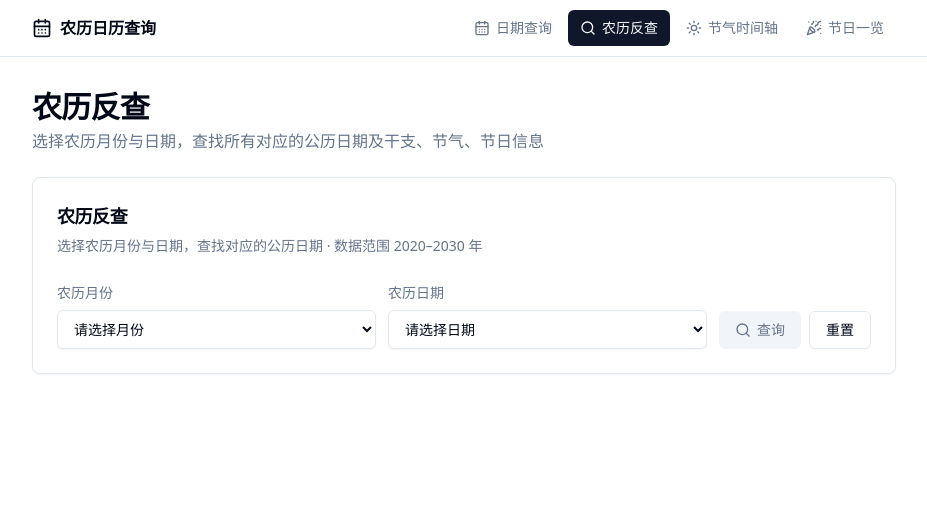
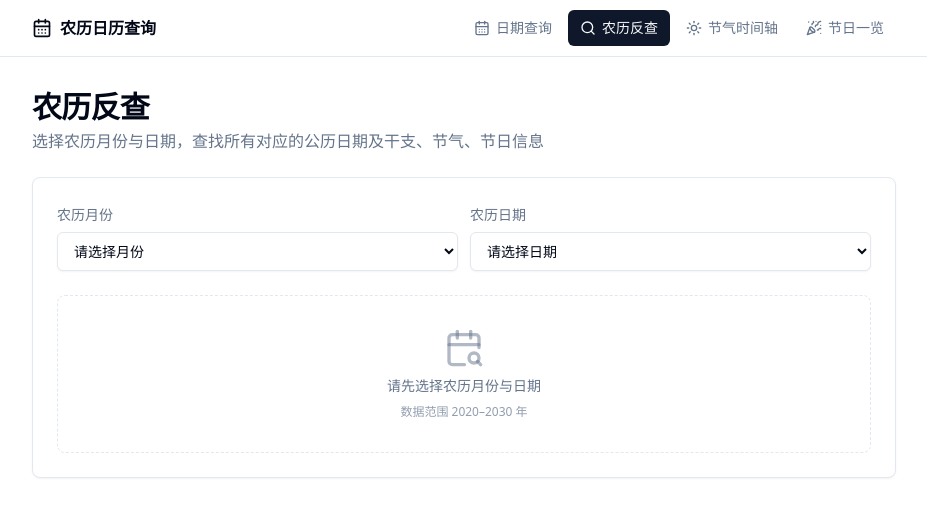
Before and after one commit to LcjGitHub/label-6124, a Next.js app: page /lunar-reverse in a window 1280 px wide. Shown: the top 516 px of the page, without its empty margins (176-1103 px from the left). Built offline with nearby package versions, Linux system fonts and the light colour scheme.

Commit message:
.913020344866380:dee76e653a02d69df648d09b6bd12981_6a2b7f0236d898ac98c440b0.6a2b843136d898ac98c44386.6a2b84301f9a2bba91feb783:Trae CN.T(2026/6/12 12:00:23)

```diff
--- a/src/components/lunar-reverse-lookup.tsx
+++ b/src/components/lunar-reverse-lookup.tsx
@@ -4,7 +4,6 @@ import { useMemo, useState } from "react";
 import {
   Card,
   CardContent,
-  CardDescription,
   CardHeader,
   CardTitle,
 } from "@/components/ui/card";
@@ -15,47 +14,26 @@ import {
   reverseLookupLunar,
   CALENDAR_YEAR_MIN,
   CALENDAR_YEAR_MAX,
+  formatSolarDate,
   type ReverseLookupResult,
 } from "@/lib/calendar";
 import { format } from "date-fns";
-import { zhCN } from "date-fns/locale";
-import { cn } from "@/lib/utils";
-import { Search, CalendarSearch } from "lucide-react";
+import { CalendarSearch } from "lucide-react";
 
 export function LunarReverseLookup() {
   const [lunarMonth, setLunarMonth] = useState<string>("");
   const [lunarDay, setLunarDay] = useState<string>("");
-  const [searched, setSearched] = useState(false);
 
   const results = useMemo(() => {
     if (!lunarMonth || !lunarDay) return [];
     return reverseLookupLunar(lunarMonth, lunarDay);
   }, [lunarMonth, lunarDay]);
 
-  const handleSearch = () => {
-    if (lunarMonth && lunarDay) {
-      setSearched(true);
-    }
-  };
-
-  const handleReset = () => {
-    setLunarMonth("");
-    setLunarDay("");
-    setSearched(false);
-  };
-
-  const todayKey = format(new Date(), "yyyy-MM-dd");
+  const bothSelected = !!lunarMonth && !!lunarDay;
 
   return (
     <Card>
-      <CardHeader>
-        <CardTitle className="text-lg">农历反查</CardTitle>
-        <CardDescription>
-          选择农历月份与日期，查找对应的公历日期 · 数据范围{" "}
-          {CALENDAR_YEAR_MIN}–{CALENDAR_YEAR_MAX} 年
-        </CardDescription>
-      </CardHeader>
-      <CardContent className="space-y-6">
+      <CardContent className="space-y-6 pt-6">
         <div className="flex flex-col gap-3 sm:flex-row sm:items-end">
           <div className="flex-1 space-y-1.5">
             <label
@@ -67,10 +45,7 @@ export function LunarReverseLookup() {
             <select
               id="lunar-month-select"
               value={lunarMonth}
-              onChange={(e) => {
-                setLunarMonth(e.target.value);
-                setSearched(false);
-              }}
+              onChange={(e) => setLunarMonth(e.target.value)}
               className="w-full rounded-md border border-input bg-background px-3 py-2 text-sm font-medium shadow-sm focus:outline-none focus:ring-2 focus:ring-ring"
             >
               <option value="" disabled>
@@ -94,10 +69,7 @@ export function LunarReverseLookup() {
             <select
               id="lunar-day-select"
               value={lunarDay}
-              onChange={(e) => {
-                setLunarDay(e.target.value);
-                setSearched(false);
-              }}
+              onChange={(e) => setLunarDay(e.target.value)}
               className="w-full rounded-md border border-input bg-background px-3 py-2 text-sm font-medium shadow-sm focus:outline-none focus:ring-2 focus:ring-ring"
             >
               <option value="" disabled>
@@ -110,39 +82,19 @@ export function LunarReverseLookup() {
               ))}
             </select>
           </div>
-
-          <div className="flex gap-2">
-            <button
-              type="button"
-              onClick={handleSearch}
-              disabled={!lunarMonth || !lunarDay}
-              className={cn(
-                "inline-flex items-center gap-1.5 rounded-md px-4 py-2 text-sm font-medium transition-colors",
-                lunarMonth && lunarDay
-                  ? "bg-primary text-primary-foreground hover:bg-primary/90"
-                  : "cursor-not-allowed bg-muted text-muted-foreground"
-              )}
-            >
-              <Search className="h-4 w-4" />
-              查询
-            </button>
-            <button
-              type="button"
-              onClick={handleReset}
-              className="inline-flex items-center gap-1.5 rounded-md border border-input bg-background px-4 py-2 text-sm font-medium transition-colors hover:bg-accent hover:text-accent-foreground"
-            >
-              重置
-            </button>
-          </div>
         </div>
 
-        {searched && (
-          <div className="space-y-3">
-            <h3 className="text-sm font-medium text-muted-foreground">
-              查询结果：{lunarMonth}{lunarDay}，共 {results.length} 条匹配
-            </h3>
-
-            {results.length === 0 ? (
+        {!bothSelected ? (
+          <div className="flex flex-col items-center gap-2 rounded-lg border border-dashed p-8 text-center">
+            <CalendarSearch className="h-10 w-10 text-muted-foreground/50" />
+            <p className="text-sm text-muted-foreground">
+              请先选择农历月份与日期
+            </p>
+            <p className="text-xs text-muted-foreground/70">
+              数据范围 {CALENDAR_YEAR_MIN}–{CALENDAR_YEAR_MAX} 年
+            </p>
+          </div>
+        ) : results.length === 0 ? (
           <div className="flex flex-col items-center gap-2 rounded-lg border border-dashed p-8 text-center">
             <CalendarSearch className="h-10 w-10 text-muted-foreground/50" />
             <p className="text-sm text-muted-foreground">
@@ -153,17 +105,11 @@ export function LunarReverseLookup() {
             </p>
           </div>
         ) : (
-              <ul className="grid gap-2 sm:gap-3">
+          <ul className="space-y-3">
             {results.map((entry) => (
-                  <ResultCard
-                    key={entry.dateKey}
-                    entry={entry}
-                    isToday={entry.dateKey === todayKey}
-                  />
+              <ResultCard key={entry.dateKey} entry={entry} />
             ))}
           </ul>
-            )}
-          </div>
         )}
       </CardContent>
     </Card>
@@ -172,80 +118,78 @@ export function LunarReverseLookup() {
 
 interface ResultCardProps {
   entry: ReverseLookupResult;
-  isToday?: boolean;
 }
 
-function ResultCard({ entry, isToday }: ResultCardProps) {
-  const monthLabel = `${format(entry.date, "M", { locale: zhCN })}月`;
-  const dayLabel = format(entry.date, "d", { locale: zhCN });
-  const yearLabel = format(entry.date, "yyyy", { locale: zhCN });
-  const weekday = format(entry.date, "EEEE", { locale: zhCN });
-  const monthDay = format(entry.date, "M月d日", { locale: zhCN });
+function ResultCard({ entry }: ResultCardProps) {
+  const solarTermDisplay = entry.solarTerm ?? "无";
+  const todayKey = format(new Date(), "yyyy-MM-dd");
+  const isToday = entry.dateKey === todayKey;
 
   return (
     <li>
-      <div
-        className={cn(
-          "flex flex-col gap-2 rounded-lg border p-3 transition-colors sm:flex-row sm:items-center sm:justify-between sm:p-4",
-          isToday
-            ? "border-primary/30 bg-primary/5"
-            : "bg-card hover:bg-accent/30"
-        )}
-      >
-        <div className="flex min-w-0 items-center gap-3">
-          <div
-            className={cn(
-              "flex h-12 w-12 shrink-0 flex-col items-center justify-center rounded-lg border text-center leading-tight",
-              isToday
-                ? "border-primary bg-primary text-primary-foreground"
-                : "border-border bg-muted/50"
-            )}
-          >
-            <span className="text-[10px] font-medium opacity-80">
-              {monthLabel}
-            </span>
-            <span className="text-base font-bold">{dayLabel}</span>
-          </div>
-
-          <div className="min-w-0 flex-1 space-y-0.5">
-            <div className="flex flex-wrap items-center gap-1.5">
-              <span className="font-semibold text-sm sm:text-base">
-                {yearLabel}年{monthDay}
-              </span>
-              <span className="text-xs text-muted-foreground sm:text-sm">
-                {weekday}
-              </span>
+      <Card className={isToday ? "border-primary/30 bg-primary/5" : ""}>
+        <CardHeader className="pb-2">
+          <div className="flex items-center gap-2">
+            <CardTitle className="text-base">
+              {formatSolarDate(entry.date)}
+            </CardTitle>
             {isToday && (
               <Badge variant="default" className="text-[10px] px-1.5 py-0">
                 今天
               </Badge>
             )}
           </div>
-            <div className="flex flex-wrap items-center gap-x-3 gap-y-0.5 text-xs text-muted-foreground sm:text-sm">
-              <span>干支 {entry.ganZhi.year}年·{entry.ganZhi.month}月·{entry.ganZhi.day}日</span>
-              {entry.solarTerm && (
-                <span className="font-medium text-primary">
-                  {entry.solarTerm}
+        </CardHeader>
+        <CardContent className="space-y-3 pt-0">
+          <InfoRow label="农历" value={entry.lunar} />
+          <InfoRow
+            label="干支"
+            value={`${entry.ganZhi.year}年 · ${entry.ganZhi.month}月 · ${entry.ganZhi.day}日`}
+          />
+          <InfoRow
+            label="当日节气"
+            value={solarTermDisplay}
+            highlight={!!entry.solarTerm}
+          />
+          {entry.festivals.length > 0 && (
+            <div className="space-y-1.5">
+              <span className="text-sm font-medium text-muted-foreground">
+                节日标签
               </span>
-              )}
-            </div>
-          </div>
-        </div>
-
-        {entry.festivals.length > 0 && (
-          <div className="flex flex-wrap gap-1.5 pl-15 sm:pl-0 sm:justify-end">
-            {entry.festivals.map((festival) => (
-              <Badge
-                key={festival}
-                variant="secondary"
-                className="text-xs sm:text-sm"
-              >
-                {festival}
+              <div className="flex flex-wrap gap-2">
+                {entry.festivals.map((f) => (
+                  <Badge key={f} variant="secondary">
+                    {f}
                   </Badge>
                 ))}
               </div>
+            </div>
           )}
-      </div>
+        </CardContent>
+      </Card>
     </li>
   );
 }
+
+interface InfoRowProps {
+  label: string;
+  value: string;
+  highlight?: boolean;
+}
+
+function InfoRow({ label, value, highlight }: InfoRowProps) {
+  return (
+    <div className="flex flex-col gap-1 sm:flex-row sm:items-center sm:justify-between">
+      <span className="text-sm font-medium text-muted-foreground">{label}</span>
+      <span
+        className={
+          highlight
+            ? "text-base font-semibold text-primary"
+            : "text-base font-medium"
+        }
+      >
+        {value}
+      </span>
+    </div>
+  );
+}
```
Lines whose indentation alone changed are shown as unchanged.
